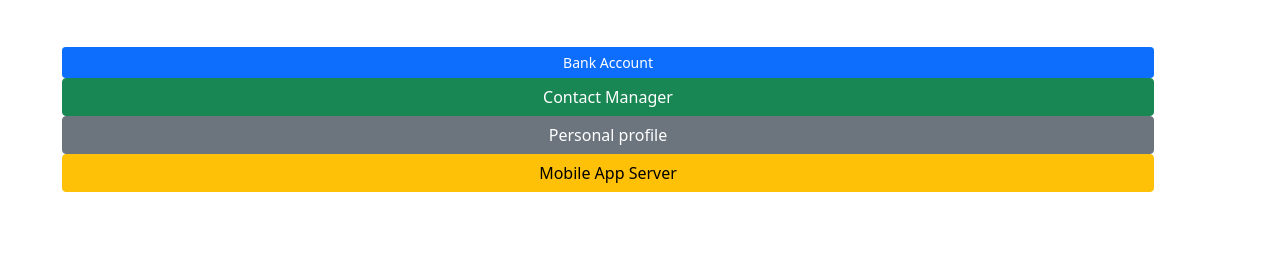
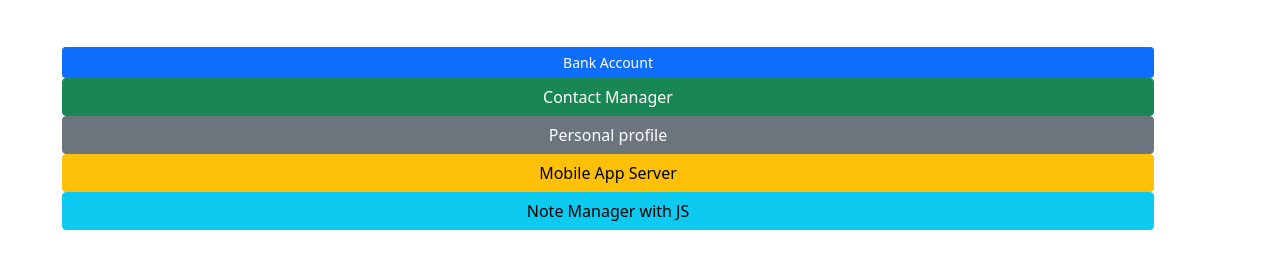
Before and after one commit to richardqlin/richardqlin.github.io, a plain HTML site: page index.html in a window 1280 px wide. Shown: the part 68-336 px from the top of the page. Drawn offline with nearby package versions, Linux system fonts and the light colour scheme.

Commit message:
Update index.html

```diff
--- a/index.html
+++ b/index.html
@@ -37,7 +37,7 @@
 
 <br>
 
-<!-- <a class="btn btn-info" href="/js.html" target="blank">Note Manager with JS</a> -->
+<a class="btn btn-info" href="/js.html" target="blank">Note Manager with JS</a>
 
 </div>
 
```
